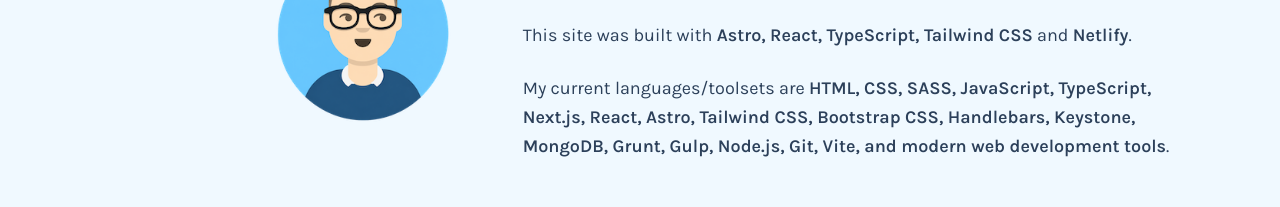
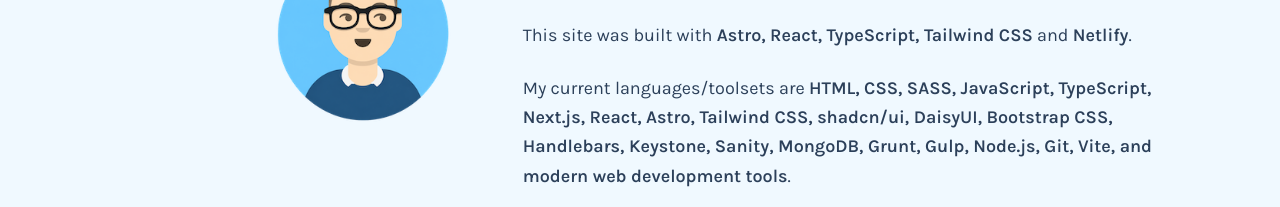
Before and after one commit to spacekey28/portfolio-site-astro, an Astro site: page / in a window 1280 px wide. Shown: the part 573-780 px from the top of the page. Built offline with nearby package versions, Linux system fonts and the light colour scheme; Astro itself is replaced by a stand-in of ours.

Commit message:
Update skillsets

```diff
--- a/src/components/AboutSection.tsx
+++ b/src/components/AboutSection.tsx
@@ -36,7 +36,7 @@ const AboutSection: React.FC<AboutSectionProps> = ({ className = '' }) => {
                             </p>
 
                             <p>
-                                My current languages/toolsets are <strong>HTML, CSS, SASS, JavaScript, TypeScript, Next.js, React, Astro, Tailwind CSS, Bootstrap CSS, Handlebars, Keystone, MongoDB, Grunt, Gulp, Node.js, Git, Vite, and modern web development tools</strong>.
+                                My current languages/toolsets are <strong>HTML, CSS, SASS, JavaScript, TypeScript, Next.js, React, Astro, Tailwind CSS, shadcn/ui, DaisyUI, Bootstrap CSS, Handlebars, Keystone, Sanity, MongoDB, Grunt, Gulp, Node.js, Git, Vite, and modern web development tools</strong>.
                             </p>
                         </div>
 
```
